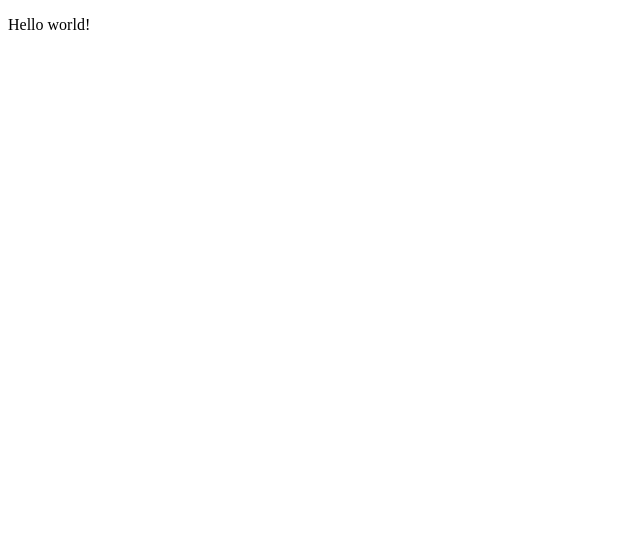
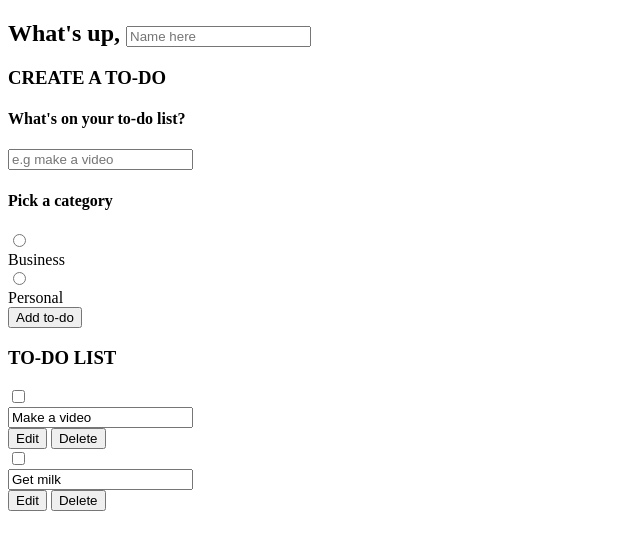
Before and after one commit to bbetulkaya/Code-Journey, a plain HTML site: page 01-Todo-List/index.html in a window 1280 px wide. Shown: the whole page, without its empty margins (0-640 px from the left). Drawn offline with Linux system fonts and the light colour scheme.

Commit message:
Feat: create basic to-do list form and elements

```diff
--- a/01-Todo-List/index.html
+++ b/01-Todo-List/index.html
@@ -8,7 +8,88 @@
   </head>
   <body>
     <main class="app">
-      <p>Hello world!</p>
+      <section class="greeting">
+        <h2 class="title">
+          What's up, <input type="text" id="name" placeholder="Name here" />
+        </h2>
+      </section>
+
+      <section class="create-todo">
+        <h3>CREATE A TO-DO</h3>
+        <form id="new-todo-form">
+          <h4>What's on your to-do list?</h4>
+          <input
+            type="text"
+            name="content"
+            id="content"
+            placeholder="e.g make a video"
+          />
+
+          <h4>Pick a category</h4>
+          <div class="options">
+            <label>
+              <input
+                type="radio"
+                name="category"
+                id="category1"
+                value="business"
+              />
+              <span class="bubble business"></span>
+              <div>Business</div>
+            </label>
+
+            <label>
+              <input
+                type="radio"
+                name="category"
+                id="category2"
+                value="personal"
+              />
+              <span class="bubble personal"></span>
+              <div>Personal</div>
+            </label>
+          </div>
+
+          <input type="submit" value="Add to-do" />
+        </form>
+      </section>
+
+      <section class="todo-list">
+        <h3>TO-DO LIST</h3>
+        <div class="list" id="todo-list">
+          <div class="todo-item">
+            <label>
+              <input type="checkbox" />
+              <span class="bubble business"></span>
+            </label>
+
+            <div class="todo-content">
+              <input type="text" value="Make a video" readonly />
+            </div>
+
+            <div class="actions">
+              <button class="edit">Edit</button>
+              <button class="delete">Delete</button>
+            </div>
+          </div>
+
+          <div class="todo-item">
+            <label>
+              <input type="checkbox" />
+              <span class="bubble personal"></span>
+            </label>
+
+            <div class="todo-content">
+              <input type="text" value="Get milk" readonly />
+            </div>
+
+            <div class="actions">
+              <button class="edit">Edit</button>
+              <button class="delete">Delete</button>
+            </div>
+          </div>
+        </div>
+      </section>
     </main>
     <script src="main.js"></script>
   </body>
```
